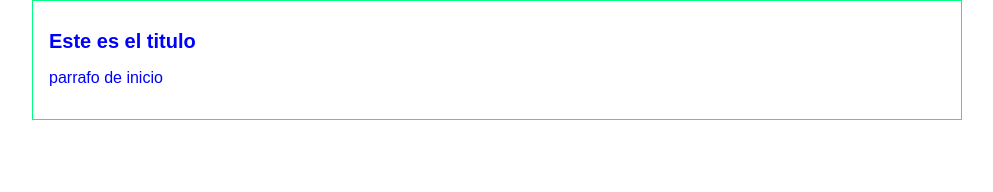
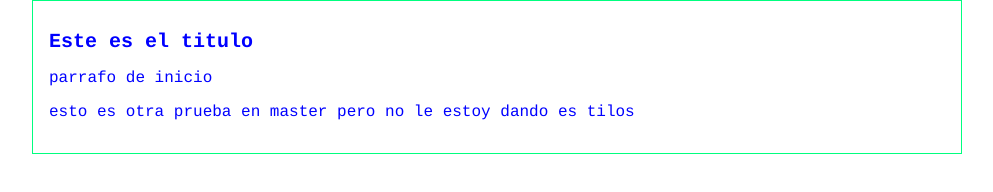
Before and after one commit to vega99/hyperblog, a plain HTML site: page index.html in a window 1280 px wide. Shown: the whole page, without its empty margins (143-1136 px from the left). Drawn offline with Linux system fonts and the light colour scheme.

Commit message:
agregado el contenido adicional del blog

```diff
--- a/css/estilos.css
+++ b/css/estilos.css
@@ -1,7 +1,7 @@
 body{
     text-align: center;
     color : blue;
-    font-family: "arial";
+    font-family: courier;
     font-size: 16px;
     margin: 0;
     padding: 0;
--- a/index.html
+++ b/index.html
@@ -12,6 +12,10 @@
             <h1>Este es el titulo</h1>
             <p>parrafo de inicio</p>
         </div>
+        <p>esto es otra prueba
+            en master pero no le estoy dando es
+            tilos
+        </p>
     </div>
 </body>
 </html>
```
